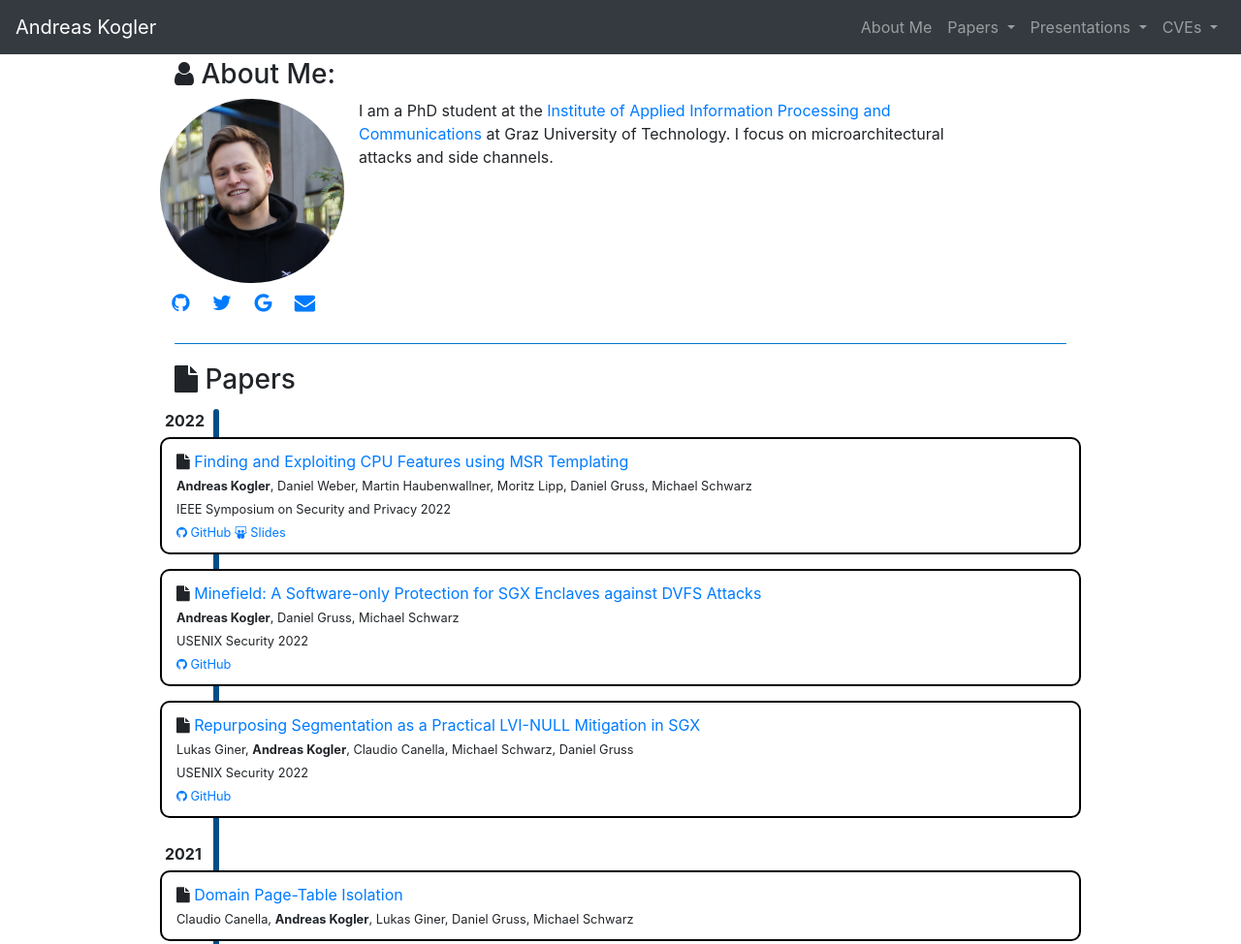
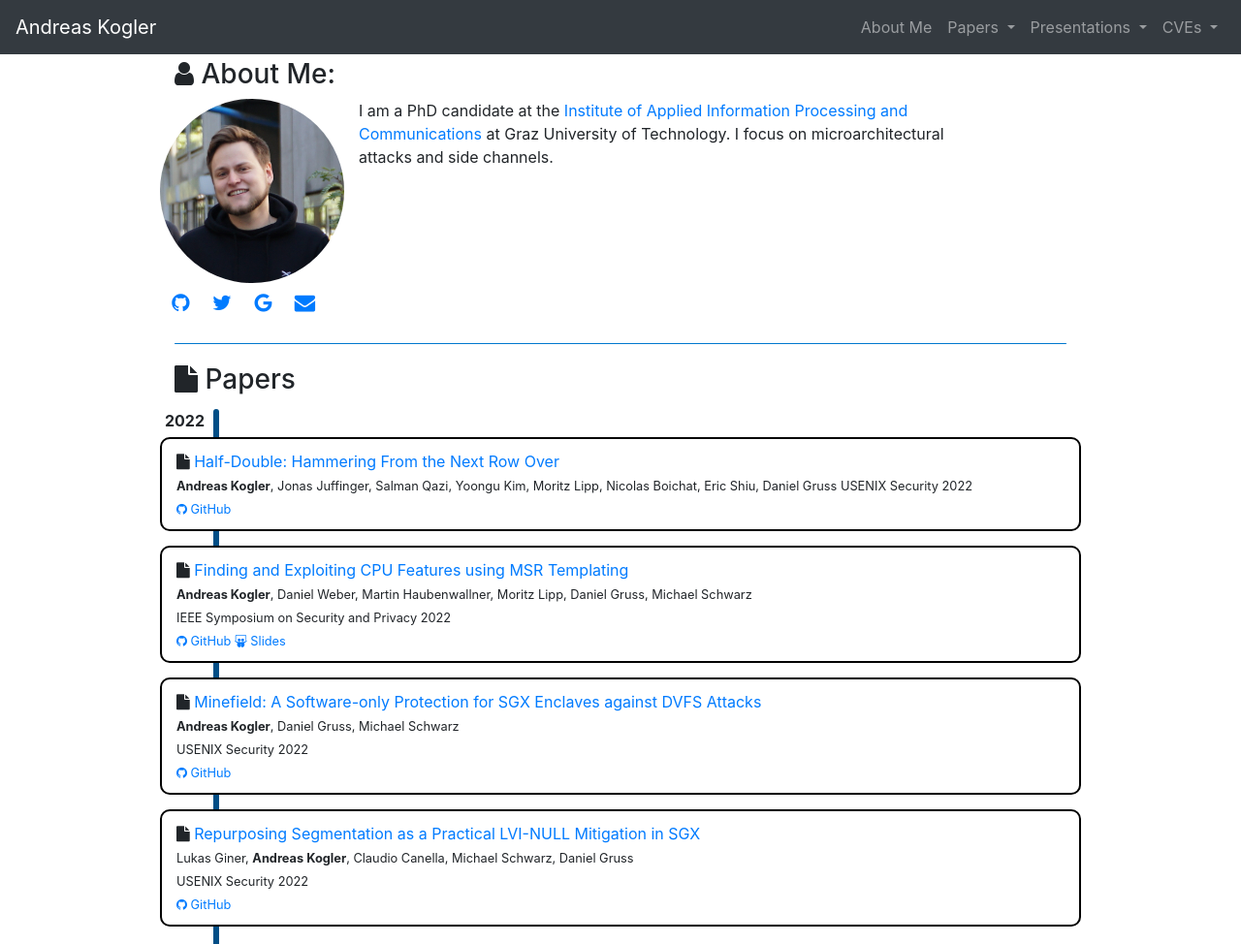
Before and after one commit to 0xhilbert/0xhilbert.github.io, a plain HTML site: page index.html in a window 1280 px wide. Shown: the top 974 px of the page at 97% size. Drawn offline with nearby package versions, Linux system fonts and the light colour scheme.

Commit message:
halfdouble

```diff
--- a/index.html
+++ b/index.html
@@ -40,7 +40,7 @@
   </a>
   <div class="dropdown-menu" id="papers">
     <a class="dropdown-item" href="#papers2022">
-      2022: 3
+      2022: 4
     </a>
     <a class="dropdown-item" href="#papers2021">
       2021: 2
@@ -134,7 +134,7 @@
 
                 <!-- Description -->
                 <div class="col-md-7">
-                    <p>I am a PhD student at the <a href="https://iaik.tugraz.at">Institute of Applied Information Processing and Communications</a> at Graz University of Technology. I focus on microarchitectural attacks and side channels.</p>
+                    <p>I am a PhD candidate at the <a href="https://iaik.tugraz.at">Institute of Applied Information Processing and Communications</a> at Graz University of Technology. I focus on microarchitectural attacks and side channels.</p>
                 </div>
                 <div class="col-md-2"></div>
             </div>
@@ -168,6 +168,26 @@
             </b>
           </div>
           <div class="col-xs-11">
+          </div>
+        </div>
+      </div>
+      <div class="row">
+        <div class="timeline-entry">
+          <div class="col-md-1">
+          </div>
+          <div class="col-md-11">
+            <i class="fa fa-file">
+            </i>
+            <a class="title" href="https://andreaskogler.com/papers/halfdouble.pdf">
+              Half-Double: Hammering From the Next Row Over
+            </a>
+            <br>
+            <small >
+              <b>Andreas Kogler</b>, Jonas Juffinger, Salman Qazi, Yoongu Kim, Moritz Lipp, Nicolas Boichat, Eric Shiu, Daniel Gruss
+              USENIX Security 2022
+              <br>
+              <span class="sbtn"><a href="https://github.com/IAIK/halfdouble"><i class="fa fa-github"></i> GitHub</a></span>
+            </small>
           </div>
         </div>
       </div>
```
Also changed, not shown: 1 other file.
